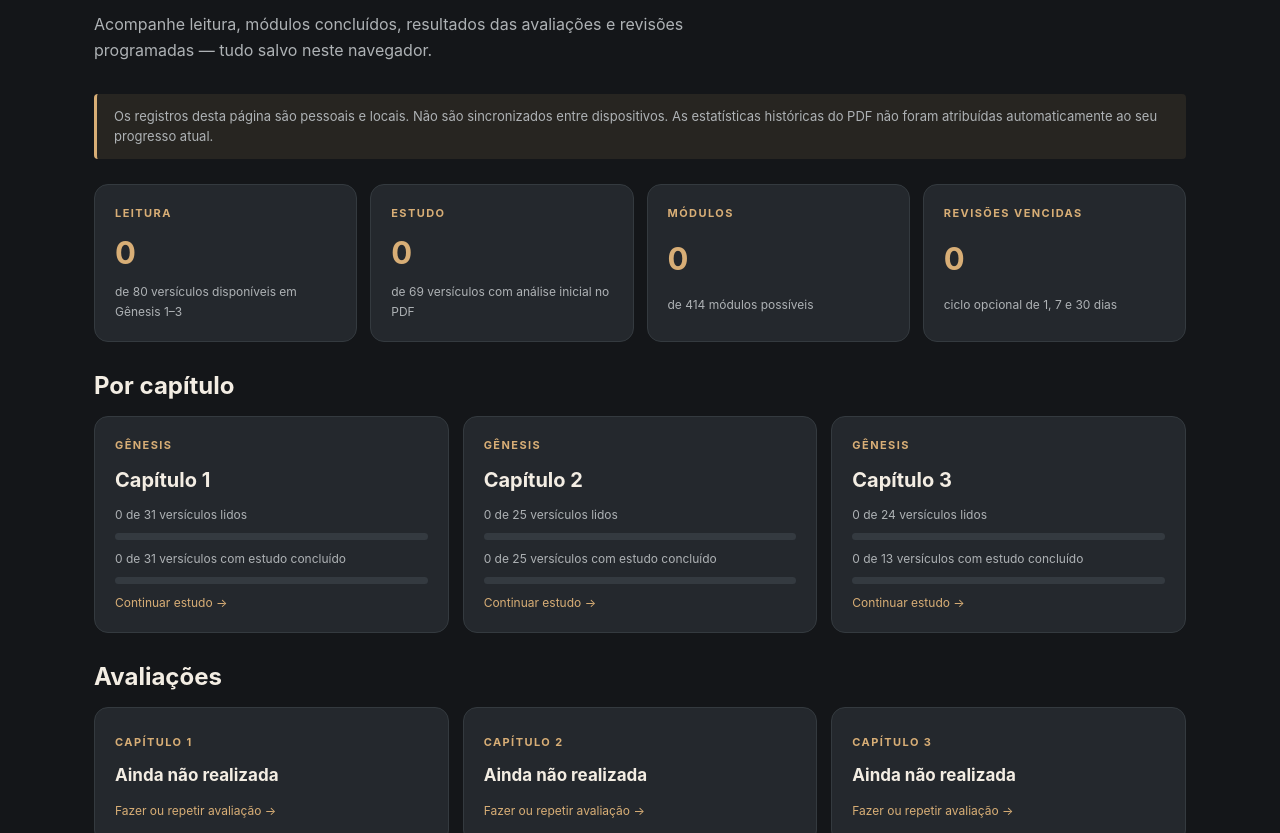
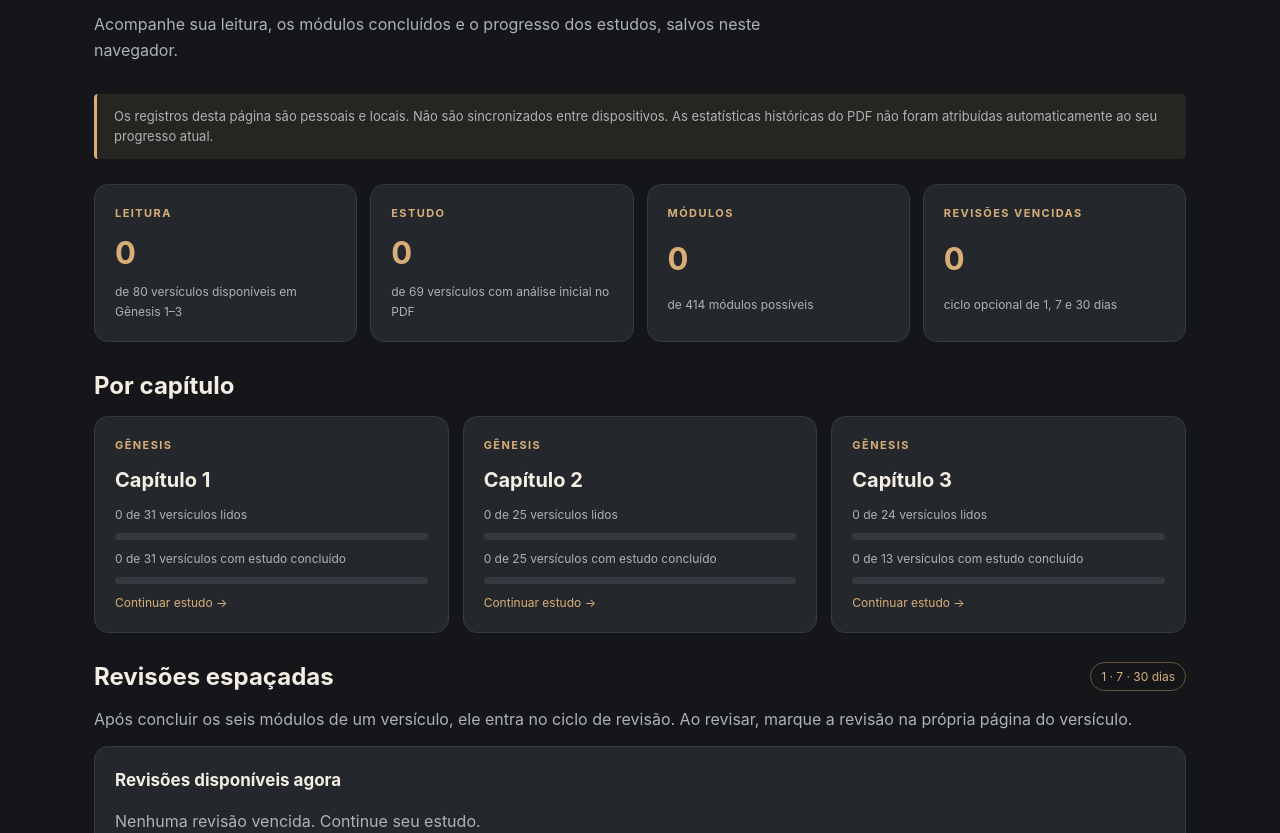
Before and after one commit to ThiagoFerreirared/atlas-biblico, an Astro site: page /progresso in a window 1280 px wide. Shown: the part 279-1112 px from the top of the page. Built offline with nearby package versions, Linux system fonts and the light colour scheme; Astro itself is replaced by a stand-in of ours.

Commit message:
ux: remover questoes das paginas e priorizar explicacoes por versiculo

```diff
--- a/src/pages/progresso.astro
+++ b/src/pages/progresso.astro
@@ -3,7 +3,7 @@ import Base from '../layouts/Base.astro';
 ---
 <Base title="Meu progresso e revisões">
   <div class="breadcrumbs"><a href="/">Biblioteca</a> / <span class="gold">Meu progresso</span></div>
-  <section class="intro"><span class="eyebrow">Acompanhamento pessoal</span><h1>Minha jornada pelo Atlas</h1><p class="muted">Acompanhe leitura, módulos concluídos, resultados das avaliações e revisões programadas — tudo salvo neste navegador.</p></section>
+  <section class="intro"><span class="eyebrow">Acompanhamento pessoal</span><h1>Minha jornada pelo Atlas</h1><p class="muted">Acompanhe sua leitura, os módulos concluídos e o progresso dos estudos, salvos neste navegador.</p></section>
   <div class="notice">Os registros desta página são pessoais e locais. Não são sincronizados entre dispositivos. As estatísticas históricas do PDF não foram atribuídas automaticamente ao seu progresso atual.</div>
   <div class="stats">
     <div class="card stat"><span class="eyebrow">Leitura</span><strong id="read-count">—</strong><p>de 80 versículos disponíveis em Gênesis 1–3</p></div>
@@ -15,10 +15,6 @@ import Base from '../layouts/Base.astro';
   <div class="grid">
     {[1,2,3].map(n=><a href={'/livros/genesis/'+n+'/'} class="card chapter-stat" data-chapter-summary={n}><span class="eyebrow">Gênesis</span><h3>Capítulo {n}</h3><p class="muted" data-ch-read>Leitura —</p><div class="meter"><div data-read-fill></div></div><p class="muted" data-ch-done>Estudo —</p><div class="meter"><div data-study-fill></div></div><span class="gold" style="font-size:12px">Continuar estudo →</span></a>)}
   </div>
-  <div class="section-heading"><h2>Avaliações</h2></div>
-  <div class="grid">
-    {[1,2,3].map(n=><a class="card" href={'/livros/genesis/'+n+'/avaliacao/'}><span class="eyebrow">Capítulo {n}</span><h3 style="margin:8px 0" data-quiz-summary={n}>Nenhuma avaliação registrada</h3><span class="gold" style="font-size:12px">Fazer ou repetir avaliação →</span></a>)}
-  </div>
   <div class="section-heading"><h2>Revisões espaçadas</h2><span class="tag">1 · 7 · 30 dias</span></div>
   <p class="muted" style="margin-bottom:13px">Após concluir os seis módulos de um versículo, ele entra no ciclo de revisão. Ao revisar, marque a revisão na própria página do versículo.</p>
   <div class="card"><h3>Revisões disponíveis agora</h3><div id="due-list" class="review-list"><p class="muted">Nenhuma revisão pendente.</p></div><hr/><h3>Próximas revisões</h3><div id="next-list" class="review-list"><p class="muted">Nenhuma revisão programada.</p></div></div>
@@ -28,7 +24,7 @@ import Base from '../layouts/Base.astro';
 .stats{display:grid;grid-template-columns:repeat(4,1fr);gap:13px;margin:25px 0}.stat{display:grid;gap:5px}.stat strong{font-size:31px;color:var(--gold)}.stat p{font-size:12px;color:var(--muted)}.chapter-stat{display:grid;gap:9px}.chapter-stat h3{font-size:20px}.chapter-stat p{font-size:12px}.meter{height:7px;border-radius:10px;background:#343a40;overflow:hidden}.meter div{height:100%;width:0;background:var(--gold)}.review-list{padding-top:15px;display:grid;gap:8px}.review-list a{display:flex;align-items:center;justify-content:space-between;gap:10px;border:1px solid var(--line);border-radius:9px;padding:10px 13px}.review-list a:hover{border-color:var(--gold)}.review-list .muted{font-size:12px}hr{border:0;border-top:1px solid var(--line);margin:23px 0}@media(max-width:700px){.stats{grid-template-columns:1fr 1fr}}@media(max-width:400px){.stats{grid-template-columns:1fr}}
 </style>
 <script>
-import {summary,getQuiz} from '../scripts/progresso.js';
+import {summary} from '../scripts/progresso.js';
 const s=summary();
 document.getElementById('read-count').textContent=s.read;
 document.getElementById('done-count').textContent=s.studied;
@@ -41,10 +37,7 @@ for(const card of document.querySelectorAll('[data-chapter-summary]')){
  card.querySelector('[data-read-fill]').style.width=(d.read/d.total*100)+'%';
  card.querySelector('[data-study-fill]').style.width=(d.done/d.studiedTotal*100)+'%';
 }
-for(const cell of document.querySelectorAll('[data-quiz-summary]')){
- const q=getQuiz(Number(cell.dataset.quizSummary));
- cell.textContent=q?'Última nota: '+q.correct+'/'+q.total+' · Melhor: '+q.best+'/'+q.total:'Ainda não realizada';
-}
+
 function display(items,target,empty){
  const list=document.getElementById(target);list.replaceChildren();
  if(!items.length){const p=document.createElement('p');p.className='muted';p.textContent=empty;list.append(p);return;}
```
